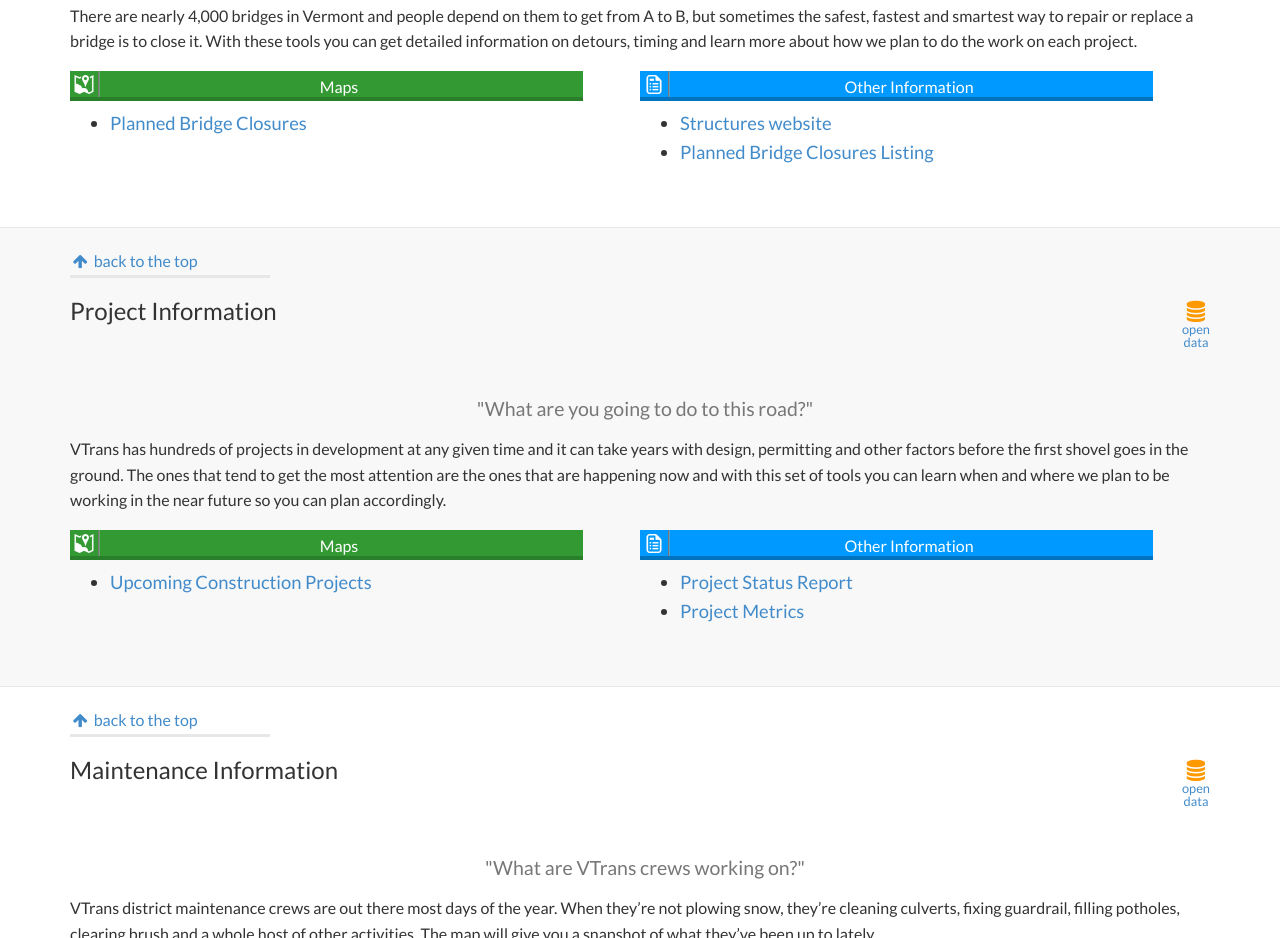
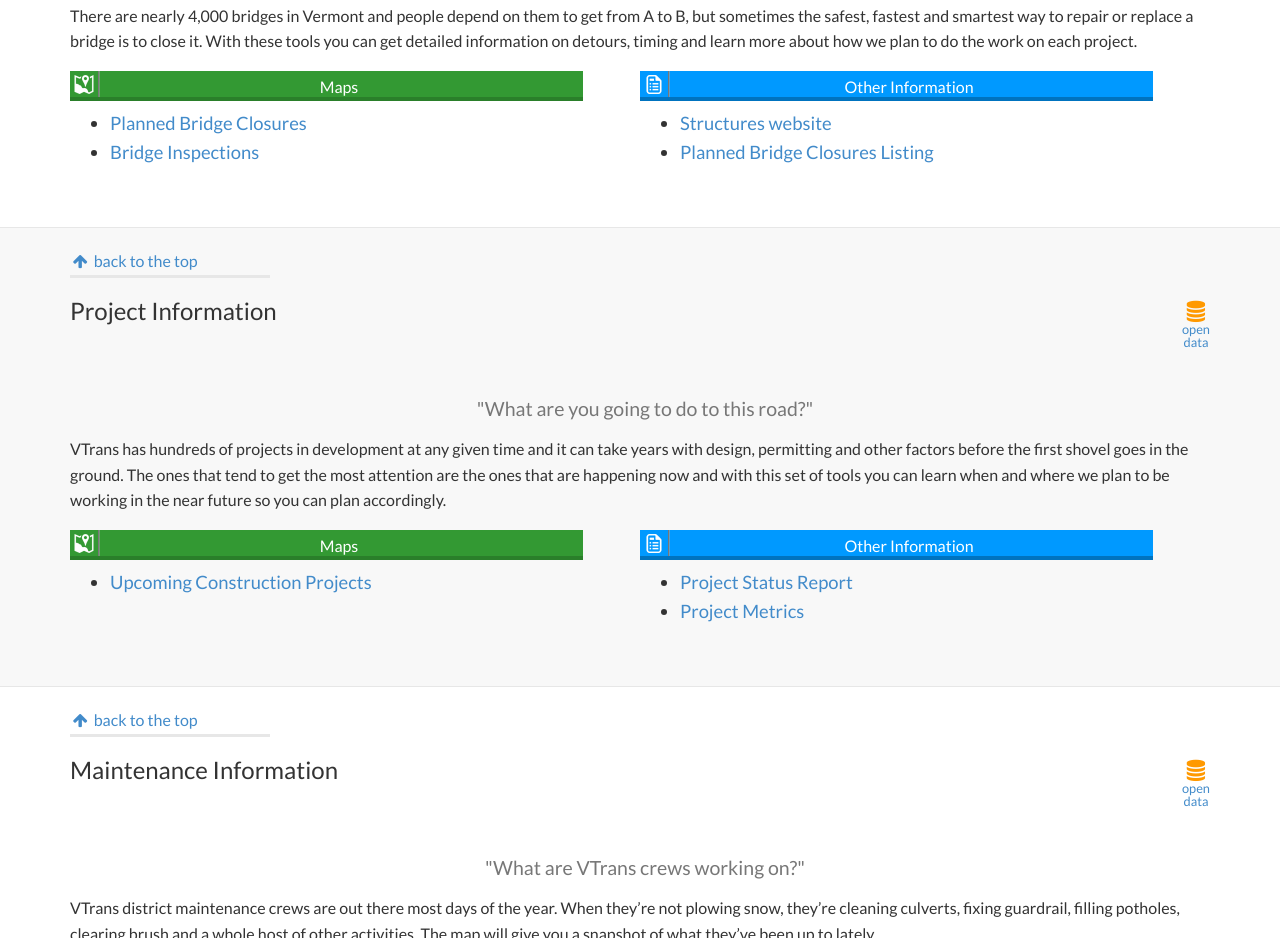
Before and after one commit to VTrans/vtp3-home, a plain HTML site: page index.html in a window 1280 px wide. Shown: the part 1136-2074 px from the top of the page. Drawn offline with Linux system fonts and the light colour scheme.

Commit message:
link to bridge inspections map

```diff
--- a/index.html
+++ b/index.html
@@ -197,6 +197,7 @@
 						</div>
 						<ul>
 							<li><a target="_blank" href="http://vtrans.maps.arcgis.com/apps/webappviewer/index.html?appid=b79b7f0a86ec485c8b437b0de3b7ac2c">Planned Bridge Closures</a></li>
+							<li><a target="_blank" href="http://vtrans.maps.arcgis.com/apps/webappviewer/index.html?appid=b117947c3c18421193d0fd1252dd3e4d">Bridge Inspections</a></li>
 						</ul>
 					</div>
 					<div class="contentReports">
```
